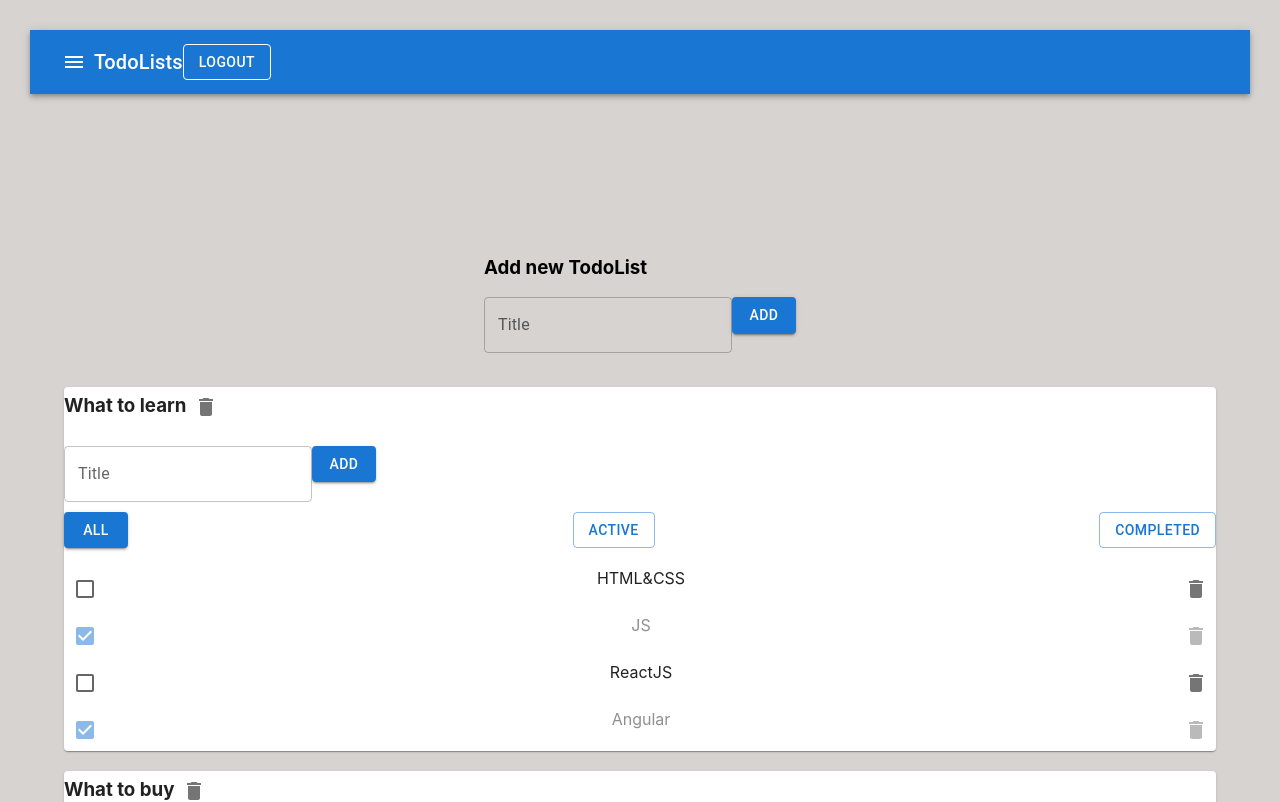
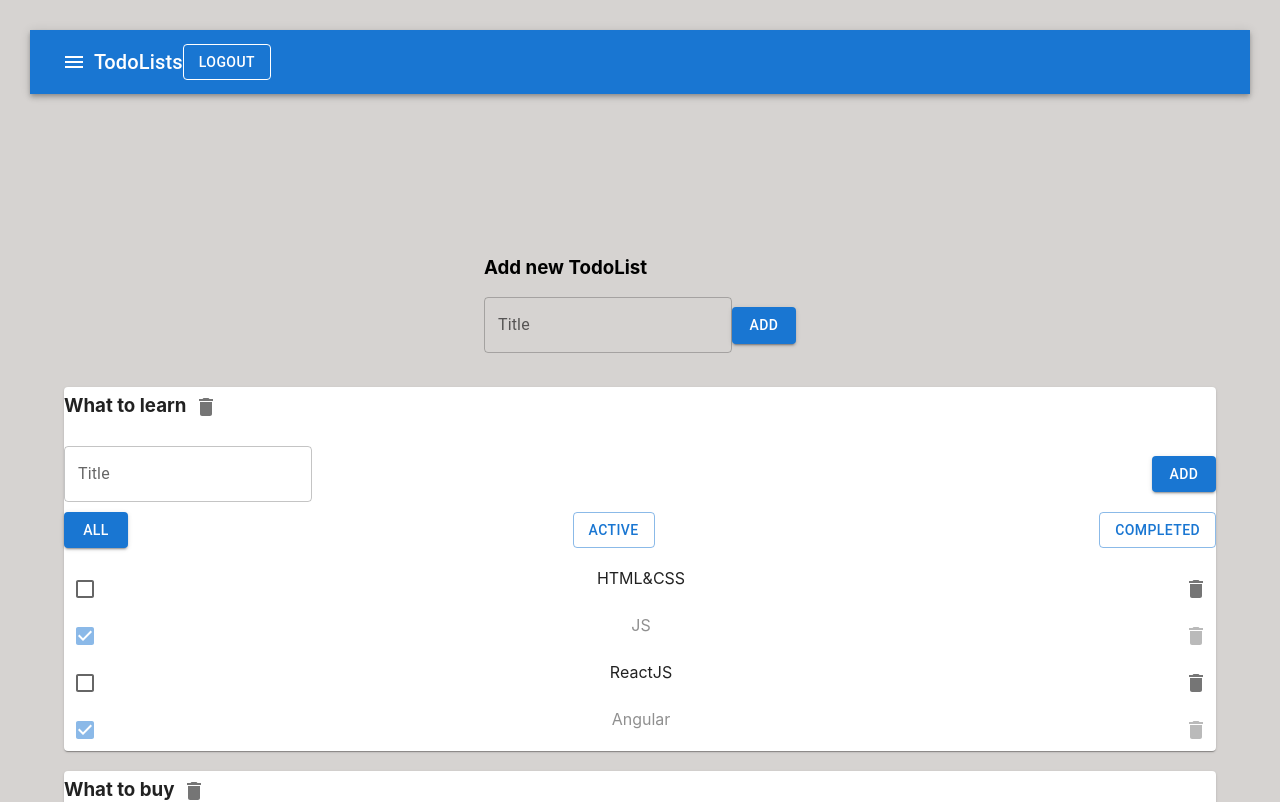
Before and after one commit to efValeron/TodoList, a React (Create React App) app: page / in a window 1280 px wide. Shown: the top 802 px of the page. Built offline with nearby package versions, Linux system fonts and the light colour scheme.

Commit message:
removed unnecessary react fragment

```diff
--- a/src/components/AddItemForm.tsx
+++ b/src/components/AddItemForm.tsx
@@ -29,8 +29,7 @@ export const AddItemForm = (props: PropsType) => {
   }
 
   return (
-    <>
-      <div>
+    <div style={{display: "flex", justifyContent: "space-between", alignItems: "center"}}>
       <TextField
         error={!!error}
         value={inputValue}
@@ -42,6 +41,5 @@ export const AddItemForm = (props: PropsType) => {
       />
       <Button variant="contained" onClick={addItem}>Add</Button>
     </div>
-    </>
   )
 }
```
Lines whose indentation alone changed are shown as unchanged.
